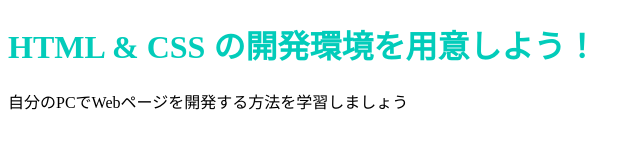
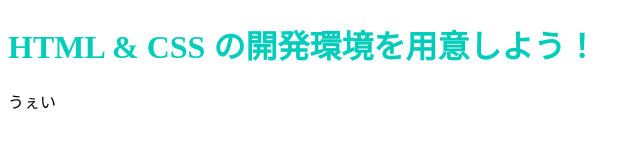
Before and after one commit to nozpics/nozpics.github.io, a plain HTML site: page index.html in a window 1280 px wide. Shown: the whole page, without its empty margins (0-640 px from the left). Drawn offline with Linux system fonts and the light colour scheme.

Commit message:
Update index.html

```diff
--- a/index.html
+++ b/index.html
@@ -7,6 +7,6 @@
   </head>
   <body>
     <h1 class="title">HTML & CSS の開発環境を用意しよう！</h1>
-    <p>自分のPCでWebページを開発する方法を学習しましょう</p>
+    <p>うぇい</p>
   </body>
 </html>
```
